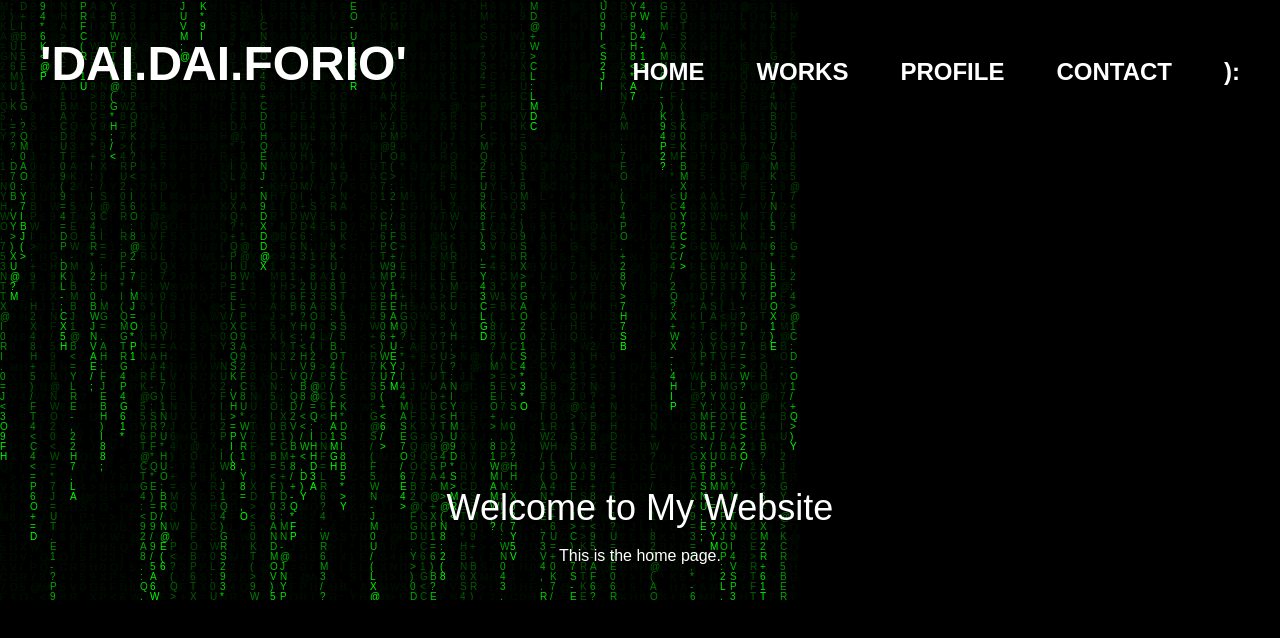
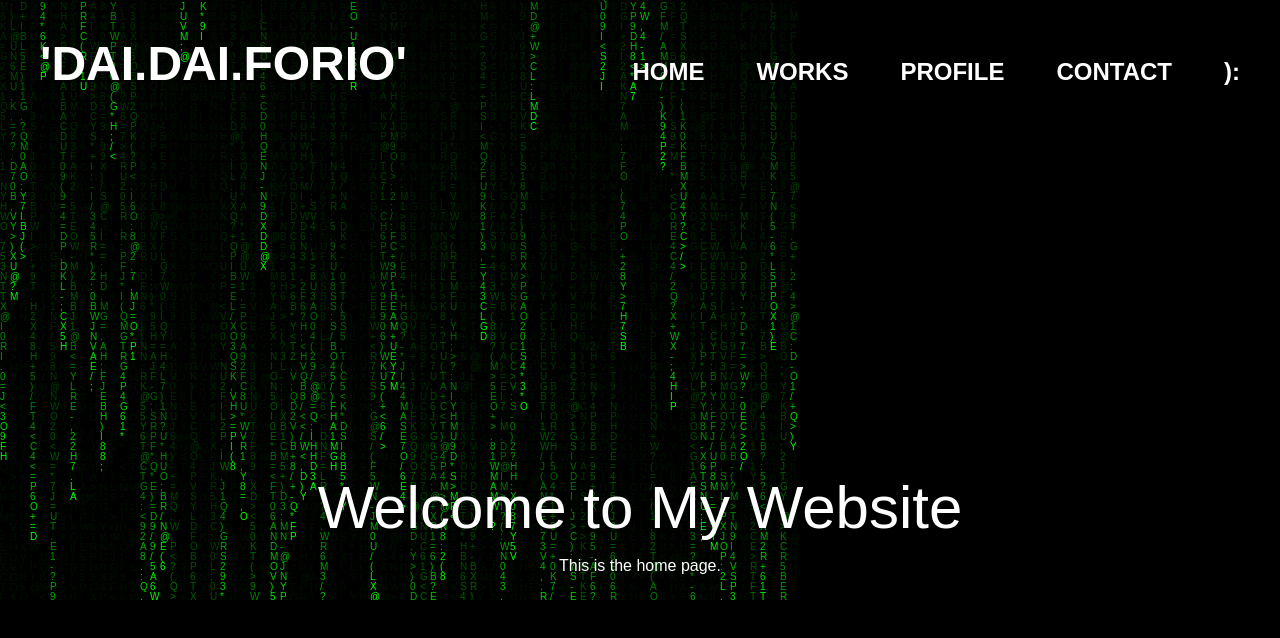
Before and after one commit to dyedai/my-portfolio, a Next.js app: page / in a window 1280 px wide. Shown: the top 638 px of the page. Built offline with nearby package versions, Linux system fonts and the light colour scheme; a web font is replaced by a local one.

Commit message:
home修正

```diff
--- a/src/app/page.tsx
+++ b/src/app/page.tsx
@@ -3,7 +3,7 @@ export default function HomePage() {
 
   return (
     <div className="text-center">
-      <h1 className="font-dot text-4xl mb-4">Welcome to My Website</h1>
+      <h1 className="font-dot text-6xl mb-4">Welcome to My Website</h1>
       <p>This is the home page.</p>
     </div>
   );
```
